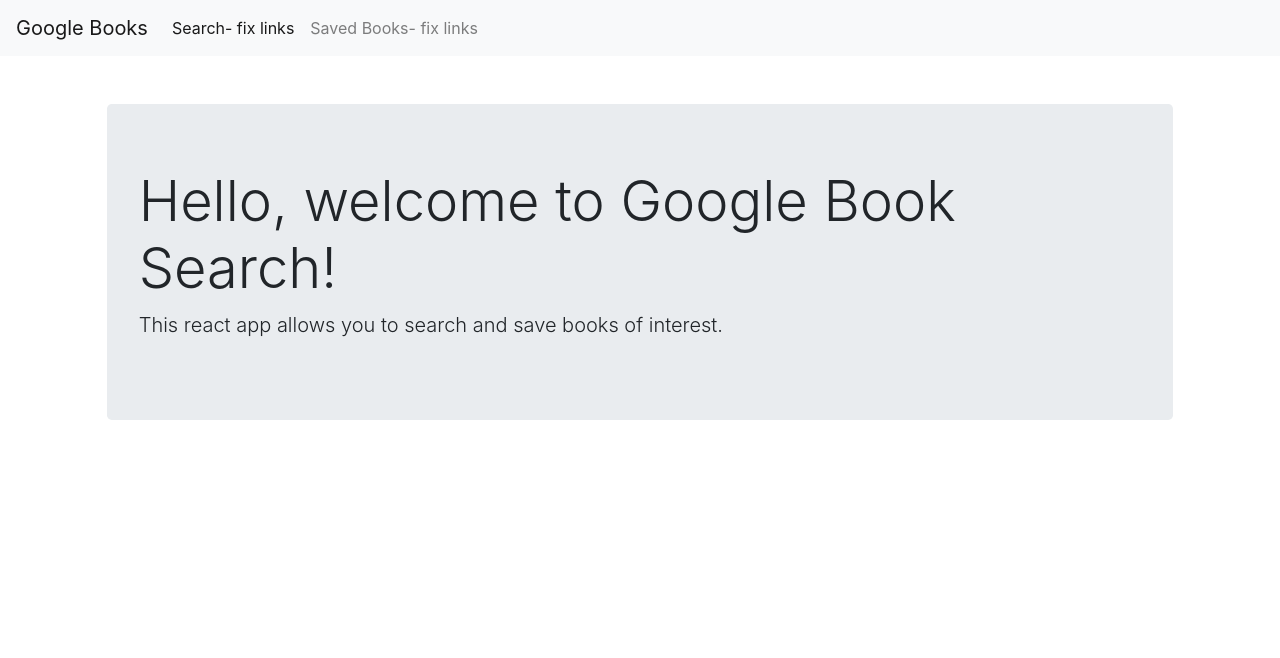
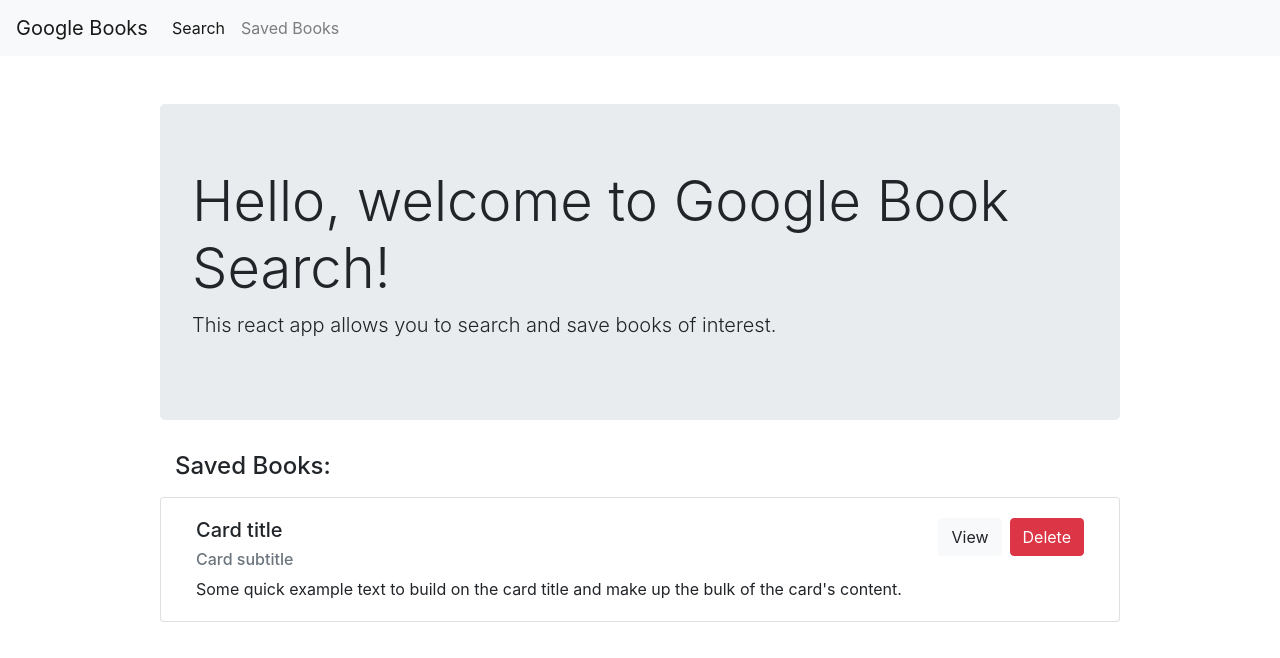
Before and after one commit to BMccorm/Book-Finder, a React (Create React App) app in the folder client/: page /savedbooks in a window 1280 px wide. Shown: the top 658 px of the page. Built offline with nearby package versions, Linux system fonts and the light colour scheme.

Commit message:
connected google books api and hard coding data for testing

```diff
--- a/client/package.json
+++ b/client/package.json
@@ -8,7 +8,8 @@
         "react-dom": "^16.13.1",
         "react-scripts": "3.4.3",
         "react-router-dom": "^4.3.1",
-        "axios": "^0.18.0"
+        "axios": "^0.18.0",
+        "bootstrap": "^4.5.2"
     },
     "scripts": {
         "start": "react-scripts start",
--- a/client/src/App.js
+++ b/client/src/App.js
@@ -1,15 +1,33 @@
 import React from "react";
-import Books from "./pages/Books";
+import { BrowserRouter as Router, Route, Switch } from "react-router-dom";
+// import Books from "./pages/Books";
 import Nav from "./components/Nav";
 import Jumbotron from "./components/Jumbotron";
+import SearchBooks from "./components/SearchBooks";
+import SavedBooks from "./components/SavedBooks";
 
 function App() {
   return (
-    <div>
-      <Nav />
-      <Jumbotron />
-      {/* <Books /> */}
-    </div>
+    <Router>
+      <div>
+        <Nav />
+        <Jumbotron />
+        <Switch>
+          <Route exact path={"/"}>
+            <SearchBooks />
+          </Route>
+          <Route exact path={"/savedbooks"}>
+            <SavedBooks />
+          </Route>
+        </Switch>
+      </div>
+    </Router>
+
+    //   <div>
+    //     <Nav />
+    //     <Jumbotron />
+    //     {/* <Books /> */}
+    //   </div>
   );
 }
 
--- a/client/src/components/Jumbotron/index.js
+++ b/client/src/components/Jumbotron/index.js
@@ -3,7 +3,7 @@
 
 function Jumbotron() {
     return (
-        <div className="jumbotron col-10 mx-auto mt-5">
+        <div className="jumbotron col-9 mx-auto mt-5">
             <h1 className="display-4">Hello, welcome to Google Book Search!</h1>
             <p className="lead">This react app allows you to search and save books of interest.</p>
         </div>
--- a/client/src/components/Nav/index.js
+++ b/client/src/components/Nav/index.js
@@ -10,10 +10,10 @@
             <div className="collapse navbar-collapse" id="navbarNav">
                 <ul className="navbar-nav">
                     <li className="nav-item active">
-                        <a className="nav-link" href="/">Search- fix links <span className="sr-only">(current)</span></a>
+                        <a className="nav-link" href="/">Search<span className="sr-only">(current)</span></a>
                     </li>
                     <li className="nav-item">
-                        <a className="nav-link" href="/">Saved Books- fix links</a>
+                        <a className="nav-link" href="/savedbooks">Saved Books</a>
                     </li>
 
                 </ul>
--- /dev/null
+++ b/client/src/components/SavedBooks/index.js
@@ -0,0 +1,13 @@
+import React from "react";
+import SavedBooksResults from "../SavedBooksResults"
+function SavedBooks() {
+    return (
+        <div>
+            <h4 className="col-9 mx-auto">Saved Books:</h4>
+            <SavedBooksResults />
+        </div>
+
+    );
+}
+
+export default SavedBooks;
--- /dev/null
+++ b/client/src/components/SavedBooksResults/index.js
@@ -0,0 +1,27 @@
+import React from "react";
+// import "./style.css";
+// import searchItem from "../Search/index"
+// import { image } from "../../../../models";
+
+function SavedBooksResults() {
+    return (
+        <div className="card col-9 mx-auto mt-3">
+            <div className="card-body">
+                <div className="d-flex justify-content-between">
+                    <h5 className="card-title">Card title</h5>
+                    <div className="d-flex justify-content-end">
+                        <button type="button" class="btn btn-light mr-1">View</button>
+                        <button type="button" class="btn btn-danger ml-1">Delete</button></div>
+                </div>
+                <h6 className="card-subtitle mb-2 text-muted">Card subtitle</h6>
+                <div>
+                    {/* <img src={image} alt="book_logo" ></img> */}
+                    <p className="card-text">Some quick example text to build on the card title and make up the bulk of the card's content.</p>
+                </div>
+            </div>
+        </div >
+
+    );
+}
+
+export default SavedBooksResults;
--- /dev/null
+++ b/client/src/components/SearchBooks/index.js
@@ -0,0 +1,39 @@
+
+import SearchResults from "../SearchResults/index";
+import API from "../../utils/API";
+import React, { useEffect, useState } from "react";
+
+
+function SearchBooks() {
+    const [books, setBooks] = useState([])
+    API.getTitle("Harry Potter").then(function (obj) {
+        setBooks(obj.data.items);
+
+    })
+    return (
+        <div>
+            <form className="form-group d-flex mx-5 mt-2 justify-content-center">
+
+                <input type="text"
+                    // value={this.state.search}
+                    className="form-control col-6"
+                    placeholder="Search" />
+            </form>
+            <h4 className="col-9 mx-auto mt-3">Results:</h4>
+            <SearchResults books={books} />
+        </div>
+
+    );
+}
+
+export default SearchBooks;
+
+// <SearchResults
+//     search={this.state.search}
+//     employee={this.state.employee} />
+
+// <input type="text"
+//     // value={this.state.search}
+//     className="form-control col-10 mr-2"
+//     placeholder="Search"
+//     onChange={this.handleOnInputChange} />
--- /dev/null
+++ b/client/src/components/SearchResults/index.js
@@ -0,0 +1,49 @@
+import React from "react";
+// import "./style.css";
+// import searchItem from "../Search/index"
+// import { image } from "../../../../models";
+
+function SearchResults(props) {
+
+    console.log(props.books)
+
+    // console.log(obj.data.items[0].volumeInfo.title);
+    // console.log(obj.data.items[0].volumeInfo.authors);
+    // console.log(obj.data.items[0].volumeInfo.description);
+    // console.log(obj.data.items[0].volumeInfo.imageLinks.smallThumbnail);
+
+    return (
+        <div >
+            {props.books.length ? (
+                <div>
+                    {props.books.map(currentbook => {
+                        return (
+                            <div key={currentbook.volumeInfo.imageLinks.smallThumbnail}>
+                                <div className="card col-9 mx-auto mt-1">
+                                    <div className="card-body">
+                                        <div className="d-flex justify-content-between">
+                                            <h5 className="card-title">{currentbook.volumeInfo.title}</h5>
+                                            <div className="d-flex justify-content-end">
+                                                <button type="button" class="btn btn-light mr-1">View</button>
+                                                <button type="button" class="btn btn-success ml-1">Save</button></div>
+                                        </div>
+                                        <h6 className="card-subtitle mb-2 text-muted">{currentbook.volumeInfo.authors}</h6>
+                                        <div className="d-flex">
+                                            <img src={currentbook.volumeInfo.imageLinks.smallThumbnail} alt="book_logo" ></img>
+                                            <p className="card-text ml-2">{currentbook.volumeInfo.description}</p>
+                                        </div>
+                                    </div>
+                                </div >
+
+                            </div>
+                        );
+                    })}
+                </div>
+            ) : (
+                    <h3>No Results to Display</h3>
+                )}
+        </div>
+    );
+}
+
+export default SearchResults;
--- a/client/src/utils/API.js
+++ b/client/src/utils/API.js
@@ -16,5 +16,9 @@
   // Saves a book to the database
   saveBook: function (bookData) {
     return axios.post("/api/books", bookData);
+  },
+  getTitle: function (title) {
+    return axios.get("https://www.googleapis.com/books/v1/volumes?q=" + title + "&key=AIzaSyA1KdcgL8_HtATiFE3m00pUXvotEV-n1BI");
+
   }
 };
```
